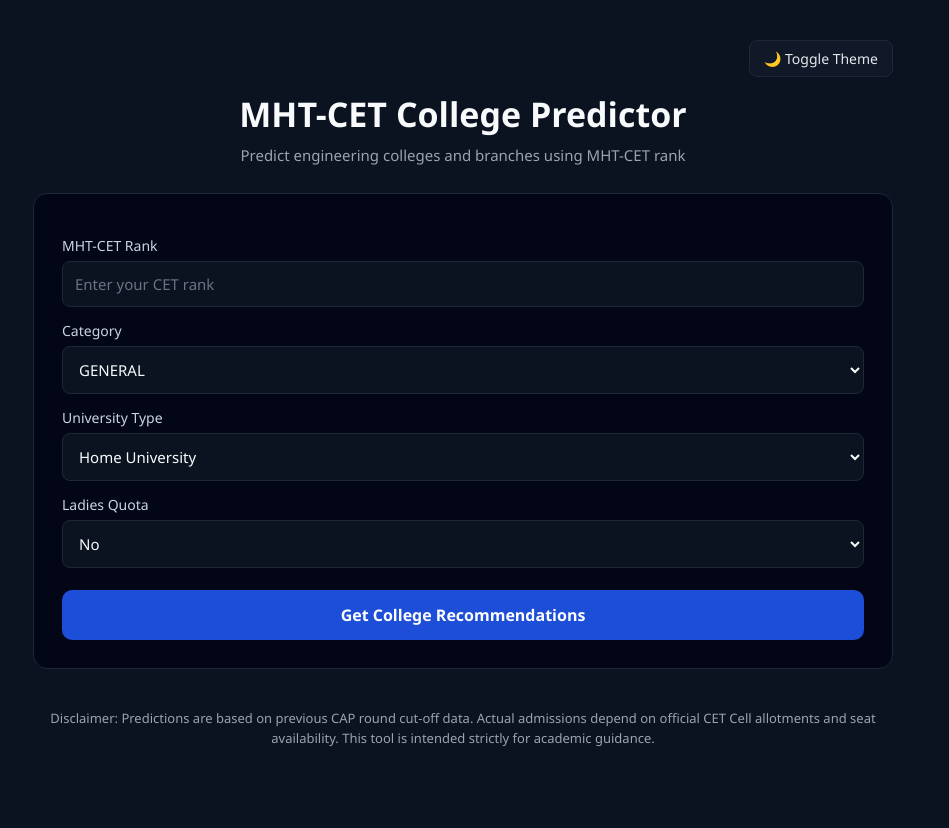
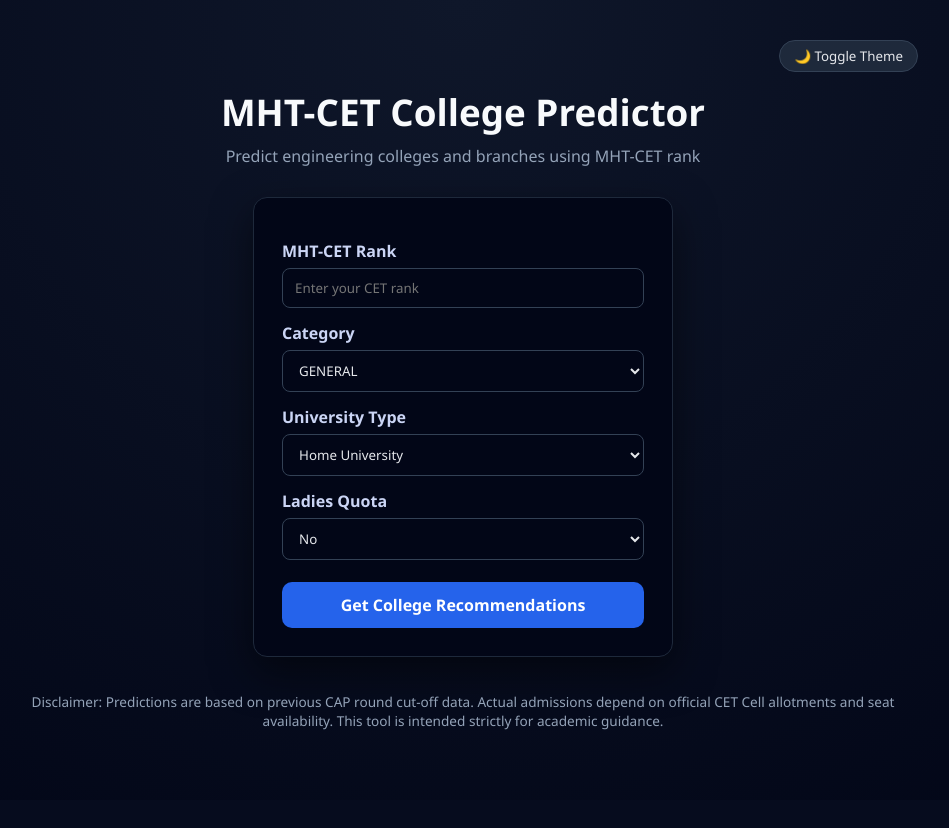
Before and after one commit to AshwinDate/mhtcetcollegepredictor, a Flask app: page / in a window 1280 px wide. Shown: the whole page, without its empty margins (177-1126 px from the left). After the commit the page ends 730 px from the top, so only its background shows below. Run offline with Flask 3, Linux system fonts and the light colour scheme.

Commit message:
UI: formal professional design (no green/yellow)

```diff
--- a/static/style.css
+++ b/static/style.css
@@ -1,6 +1,6 @@
-/* =========================
-   RESET & BASE
-========================= */
+/* =====================
+   BASE RESET
+===================== */
 * {
     margin: 0;
     padding: 0;
@@ -8,218 +8,184 @@
     font-family: "Segoe UI", Roboto, Arial, sans-serif;
 }
 
+/* =====================
+   DARK MODE DEFAULT
+===================== */
 body {
-    background: #0b1220; /* deep navy */
+    background: radial-gradient(circle at top, #0f172a, #020617);
     color: #e5e7eb;
     min-height: 100vh;
 }
 
-/* Dark mode is DEFAULT */
-body.dark {
-    background: #0b1220;
-    color: #e5e7eb;
+.page {
+    max-width: 950px;
+    margin: auto;
+    padding: 40px 20px 60px;
 }
 
-/* =========================
-   PAGE LAYOUT
-========================= */
-.page {
-    max-width: 900px;
-    margin: auto;
-    padding: 40px 20px 80px;
+/* =====================
+   TOGGLE
+===================== */
+.toggle {
+    text-align: right;
+    margin-bottom: 15px;
 }
 
-/* =========================
+.toggle button {
+    background: #1e293b;
+    color: #e5e7eb;
+    border: 1px solid #334155;
+    padding: 6px 14px;
+    border-radius: 20px;
+    cursor: pointer;
+}
+
+/* =====================
    HEADER
-========================= */
+===================== */
 h1 {
     text-align: center;
-    font-size: 34px;
-    font-weight: 700;
+    font-size: 2.3rem;
     margin-bottom: 8px;
     color: #f8fafc;
 }
 
 .subtitle {
     text-align: center;
-    font-size: 15px;
-    color: #9ca3af;
-    margin-bottom: 28px;
+    color: #94a3b8;
+    margin-bottom: 30px;
 }
 
-/* =========================
-   DARK MODE TOGGLE
-========================= */
-.toggle {
-    display: flex;
-    justify-content: flex-end;
-    margin-bottom: 14px;
-}
-
-.toggle button {
-    background: #111827;
-    color: #e5e7eb;
-    border: 1px solid #1f2933;
-    padding: 8px 14px;
-    border-radius: 8px;
-    cursor: pointer;
-    font-size: 14px;
-}
-
-.toggle button:hover {
-    background: #1f2933;
-}
-
-/* =========================
+/* =====================
    FORM
-========================= */
+===================== */
 .form-box {
     background: #020617;
+    border: 1px solid #1e293b;
     border-radius: 14px;
     padding: 28px;
-    border: 1px solid #1f2933;
-    margin-bottom: 26px;
+    max-width: 420px;
+    margin: 0 auto 25px;
+    box-shadow: 0 15px 40px rgba(0,0,0,0.5);
 }
 
 .form-box label {
     display: block;
     margin-top: 14px;
     margin-bottom: 6px;
-    font-size: 14px;
-    color: #cbd5e1;
+    font-weight: 600;
+    color: #cbd5f5;
 }
 
 .form-box input,
 .form-box select {
     width: 100%;
-    padding: 12px;
+    padding: 10px 12px;
     border-radius: 8px;
-    border: 1px solid #1f2933;
-    outline: none;
-    background: #0b1220;
-    color: #f8fafc;
-    font-size: 15px;
-}
-
-.form-box input::placeholder {
-    color: #6b7280;
+    border: 1px solid #334155;
+    background: #020617;
+    color: #e5e7eb;
 }
 
 .form-box button {
     margin-top: 22px;
     width: 100%;
-    padding: 14px;
+    padding: 12px;
+    background: #2563eb;
+    border: none;
     border-radius: 10px;
-    border: none;
-    font-size: 16px;
+    color: white;
+    font-size: 1rem;
     font-weight: 600;
     cursor: pointer;
-    color: white;
-    background: #1d4ed8; /* formal blue */
 }
 
 .form-box button:hover {
-    background: #1e40af;
+    background: #1d4ed8;
 }
 
-/* =========================
+/* =====================
    SUMMARY
-========================= */
+===================== */
 .summary {
     text-align: center;
-    margin: 22px 0;
-    font-size: 15px;
-    color: #60a5fa;
+    margin: 25px 0;
+    color: #38bdf8;
     font-weight: 600;
 }
 
-/* =========================
+/* =====================
    COLLEGE CARD
-========================= */
+===================== */
 .college-card {
-    background: #020617;
-    border-left: 5px solid #1d4ed8;
-    padding: 22px;
-    border-radius: 14px;
-    margin-top: 26px;
-    border: 1px solid #1f2933;
+    background: linear-gradient(180deg, #020617, #020617cc);
+    border-radius: 18px;
+    padding: 26px;
+    margin-bottom: 30px;
+    border-left: 5px solid #38bdf8;
+    box-shadow: 0 15px 35px rgba(0,0,0,0.6);
 }
 
 .college-card h2 {
-    font-size: 22px;
-    margin-bottom: 14px;
+    margin-bottom: 18px;
     color: #f8fafc;
 }
 
-/* =========================
-   GROUP SECTIONS (FORMAL)
-========================= */
+/* =====================
+   GROUP SECTIONS
+===================== */
 .group {
-    margin-top: 14px;
-    padding: 14px;
-    border-radius: 10px;
-    border: 1px solid #e5e7eb;
-    background: #f8fafc; /* neutral light */
+    background: #f8fafc;
+    border-radius: 14px;
+    padding: 16px;
+    margin-bottom: 14px;
 }
 
 .group strong {
     display: block;
     margin-bottom: 10px;
-    font-size: 14px;
-    letter-spacing: 0.3px;
-    color: #1f2937;
+    color: #020617;
+    font-size: 0.95rem;
 }
 
-/* SAFE */
-.group.safe {
-    border-left: 4px solid #2563eb;
+/* =====================
+   BRANCH PILLS (FORMAL)
+===================== */
+.group span {
+    display: inline-block;
+    padding: 7px 14px;
+    border-radius: 999px;
+    font-size: 0.9rem;
+    font-weight: 600;
+    margin: 5px 6px 5px 0;
+    color: #020617; /* black text */
+    border: 1px solid transparent;
 }
 
-/* MODERATE */
-.group.moderate {
-    border-left: 4px solid #475569;
+/* SAFE – soft professional green */
+.safe span {
+    background: #dcfce7;
+    border-color: #86efac;
 }
 
-/* AMBITIOUS */
-.group.ambitious {
-    border-left: 4px solid #7c2d12;
+/* MODERATE – soft neutral yellow */
+.moderate span {
+    background: #fef9c3;
+    border-color: #fde047;
 }
 
-/* =========================
-   BRANCH PILLS
-========================= */
-.group span {
-    display: inline-block;
-    padding: 6px 14px;
-    margin: 6px 6px 0 0;
-    border-radius: 999px;
-    font-size: 14px;
-    font-weight: 600;
-    background: #e5e7eb;
-    color: #111827; /* BLACK TEXT */
-    border: 1px solid #cbd5e1;
+/* AMBITIOUS – clean red */
+.ambitious span {
+    background: #fee2e2;
+    border-color: #fca5a5;
 }
 
-/* =========================
+/* =====================
    DISCLAIMER
-========================= */
+===================== */
 .disclaimer {
-    margin-top: 40px;
-    font-size: 13px;
-    color: #9ca3af;
+    margin-top: 35px;
+    font-size: 0.85rem;
+    color: #94a3b8;
     text-align: center;
-    line-height: 1.5;
 }
-
-/* =========================
-   MOBILE
-========================= */
-@media (max-width: 600px) {
-    h1 {
-        font-size: 26px;
-    }
-
-    .college-card h2 {
-        font-size: 19px;
-    }
-}
```
